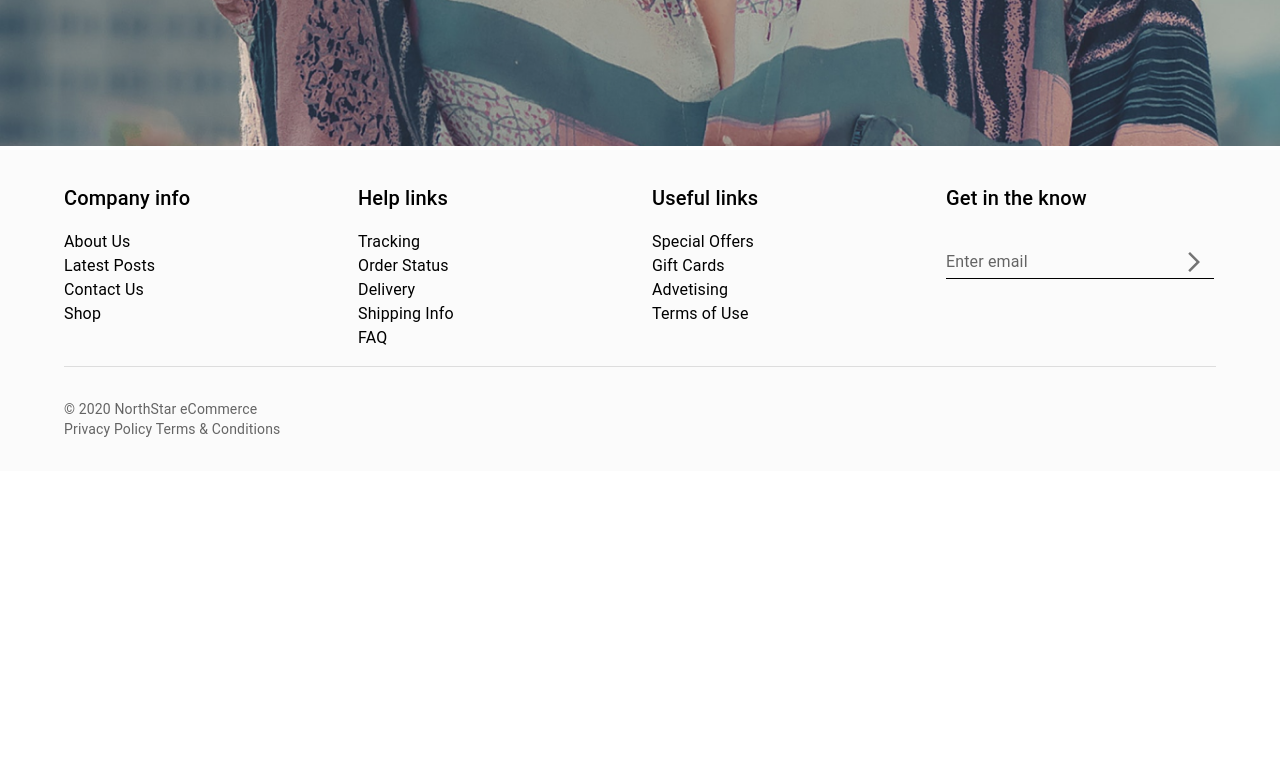
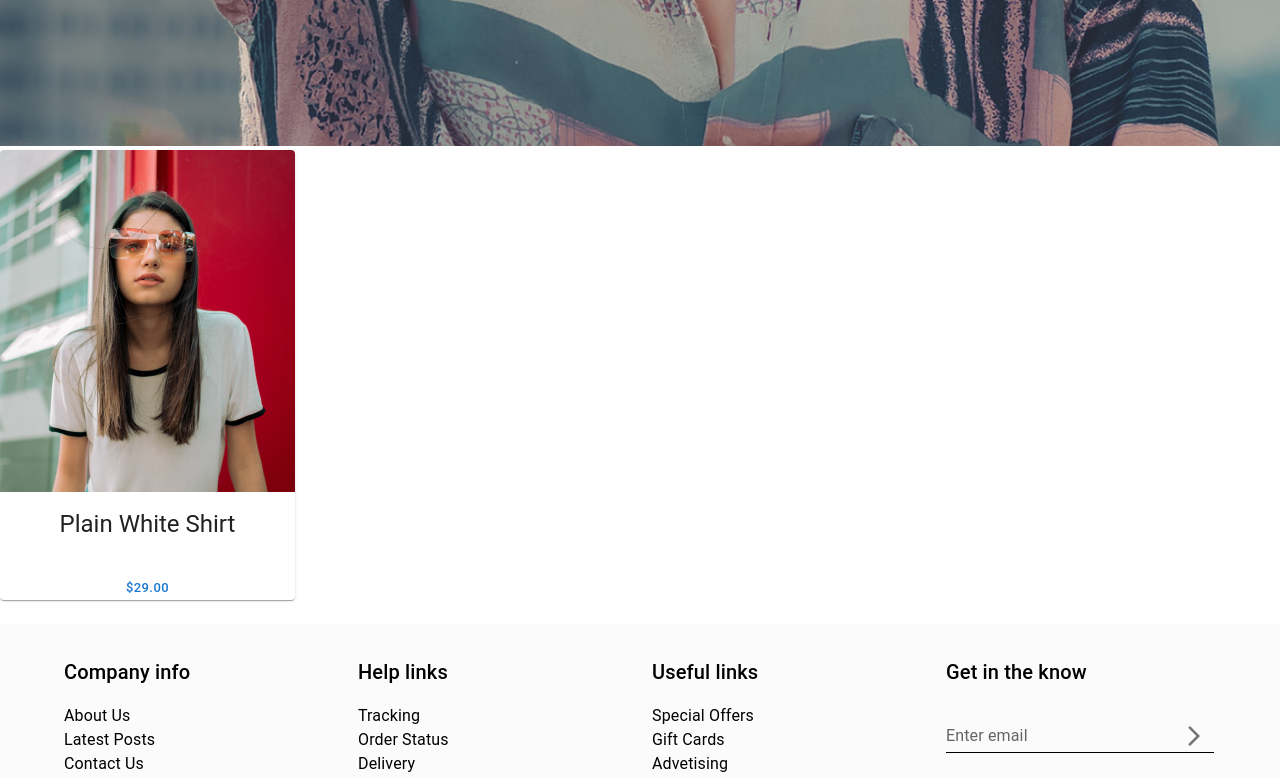
Before and after one commit to ahmadamira/Final-project-E-commerce, a React (Create React App) app: page / in a window 1280 px wide. Shown: the part 530-1308 px from the top of the page. Before the commit the page ends 1001 px from the top, so only its background shows below. Built offline with nearby package versions, Linux system fonts and the light colour scheme.

Commit message:
Added Card

```diff
--- a/src/App.js
+++ b/src/App.js
@@ -3,12 +3,15 @@ import './App.css';
 import Header from './Components/Header/Header';
 import Footer from './Components/Footer/Footer';
 import Home from './Components/Home-page/Home';
+import Cardcom from './Components/Card-com/Card';
+
 
 function App() {
   return (
     <div className="App">
       <Header />
       <Home />
+      <Cardcom />
       <Footer />
     </div>
   );
--- /dev/null
+++ b/src/Components/Card-com/Card.js
@@ -0,0 +1,33 @@
+import * as React from 'react';
+import Card from '@mui/material/Card';
+import CardContent from '@mui/material/CardContent';
+import CardMedia from '@mui/material/CardMedia';
+import Typography from '@mui/material/Typography';
+import { Button, CardActionArea, CardActions } from '@mui/material';
+
+const Cardcom = () => {
+    return (
+        <Card sx={{ maxWidth: 295, height: 450, mb: 3 }}>
+            <CardActionArea>
+                <CardMedia
+                    component="img"
+                    height="100%"
+                    image="/imgs/cardimg.png"
+                    alt="green iguana"
+                />
+                <CardContent>
+                    <Typography gutterBottom variant="h5">
+                        Plain White Shirt
+                    </Typography>
+                </CardContent>
+            </CardActionArea>
+            <CardActions sx={{ justifyContent: 'center' }}>
+                <Button size="small" color="primary">
+                    $29.00
+                </Button>
+            </CardActions>
+        </Card>
+    );
+}
+
+export default Cardcom;
--- a/src/Components/Home-page/Herosec/Hero.js
+++ b/src/Components/Home-page/Herosec/Hero.js
@@ -27,6 +27,7 @@ const Hero = () => {
                         backgroundColor: 'transparent',
                         border: '3px solid white',
                         color: 'white',
+
                     }}
                 >
                     SHOP NOW
```
Also changed, not shown: public/imgs/cardimg.png (added).
